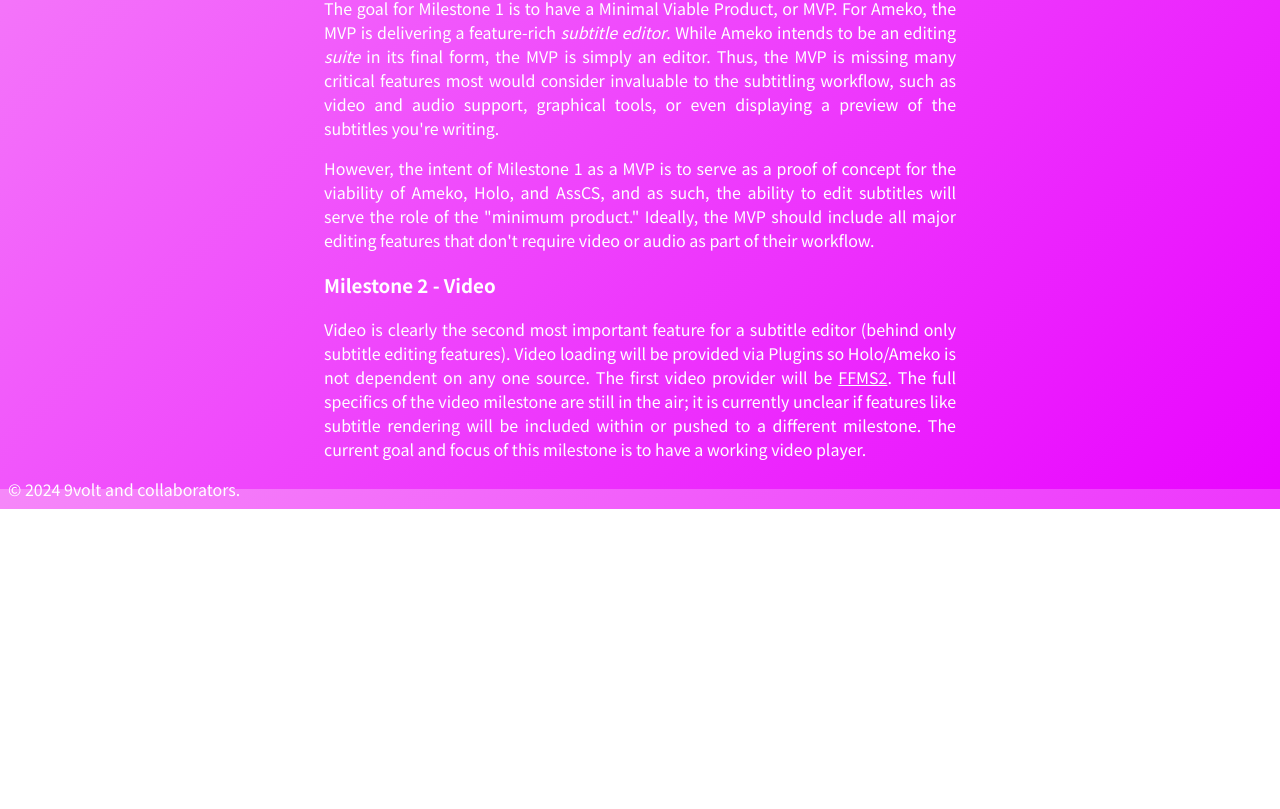
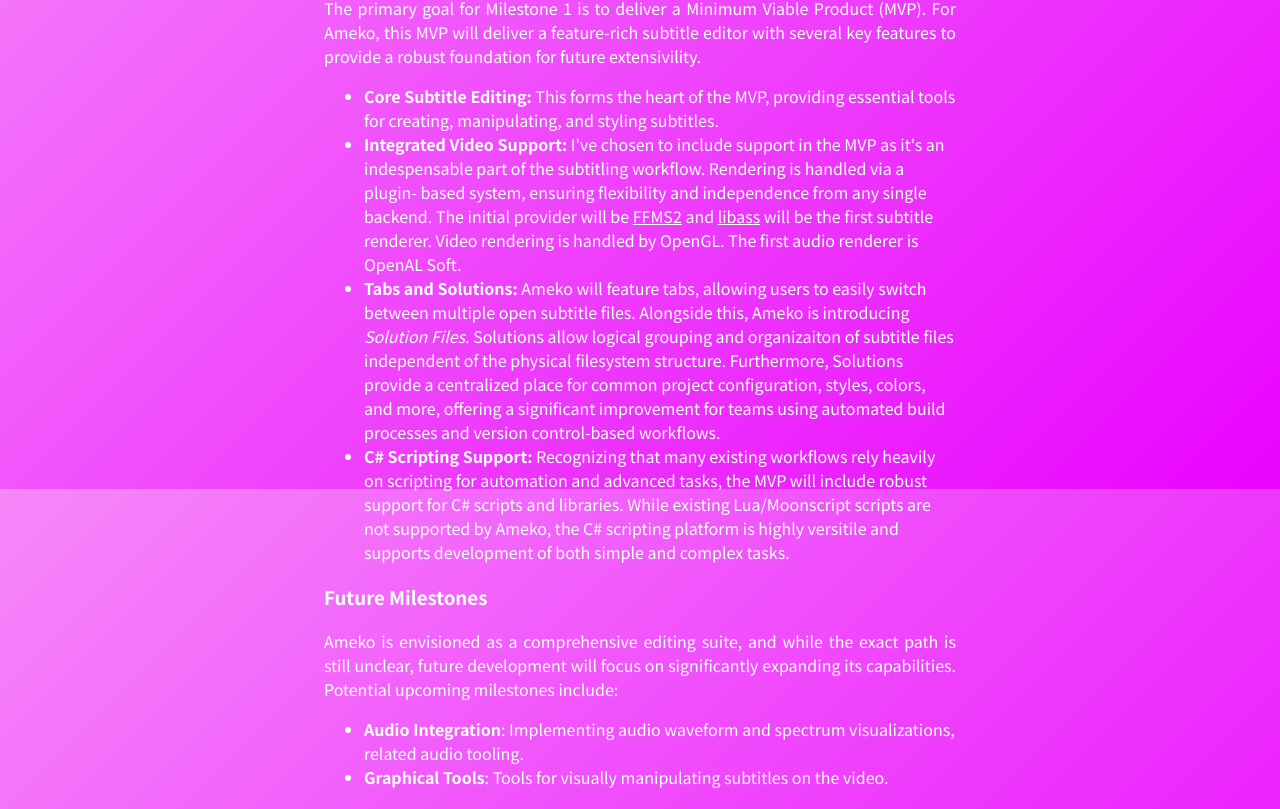
Before and after one commit to 9vult/AmekoOnTheWeb, a SvelteKit app: page /about in a window 1280 px wide. Shown: the part 311-1120 px from the top of the page. Before the commit the page ends 820 px from the top, so only its background shows below. Built offline with nearby package versions, Linux system fonts and the light colour scheme.

Commit message:
Update to 2025

```diff
--- a/src/routes/(home)/+page.svelte
+++ b/src/routes/(home)/+page.svelte
@@ -14,7 +14,7 @@
   </section>
 
   <footer class="foot">
-    &copy 2024 9volt and collaborators.
+    &copy 2025 9volt
   </footer>
 </main>
 
--- a/src/routes/about/+page.svelte
+++ b/src/routes/about/+page.svelte
@@ -9,30 +9,83 @@
     </p>
 
     <h2>Roadmap</h2>
-    <h3>Milestone 1 - MVP (Complete!)</h3>
+    <h3>Milestone 1 - MVP</h3>
 
     <p>
-      The goal for Milestone 1 is to have a Minimal Viable Product, or MVP. For Ameko, the MVP is delivering a feature-rich <i>subtitle editor</i>.
-      While Ameko intends to be an editing <i>suite</i> in its final form, the MVP is simply an editor. Thus, the MVP is missing many critical features
-      most would consider invaluable to the subtitling workflow, such as video and audio support, graphical tools, or even displaying a preview of
-      the subtitles you're writing.
+      The primary goal for Milestone 1 is to deliver a Minimum Viable
+      Product (MVP). For Ameko, this MVP will deliver a feature-rich
+      subtitle editor with several key features to provide a robust
+      foundation for future extensivility.
     </p>
+    <ul>
+      <li>
+        <b>Core Subtitle Editing:</b>
+        This forms the heart of the MVP, providing essential tools for
+        creating, manipulating, and styling subtitles.
+      </li>
+      <li>
+        <b>Integrated Video Support:</b>
+        I've chosen to include support in the MVP as it's an indespensable
+        part of the subtitling workflow. Rendering is handled via a plugin-
+        based system, ensuring flexibility and independence from any single
+        backend. The initial provider will be
+        <a href="https://github.com/FFMS/ffms2">FFMS2</a> and
+        <a href="https://github.com/libass/libass/">libass</a> will be the
+        first subtitle renderer. Video rendering is handled by OpenGL. The
+        first audio renderer is OpenAL Soft.
+      </li>
+      <li>
+        <b>Tabs and Solutions:</b>
+        Ameko will feature tabs, allowing users to easily switch between
+        multiple open subtitle files. Alongside this, Ameko is introducing
+        <i>Solution Files</i>. Solutions allow logical grouping and organizaiton
+        of subtitle files independent of the physical filesystem structure.
+        Furthermore, Solutions provide a centralized place for common project
+        configuration, styles, colors, and more, offering a significant improvement
+        for teams using automated build processes and version control-based
+        workflows.
+      </li>
+      <li>
+        <b>C# Scripting Support:</b>
+       Recognizing that many existing workflows rely heavily on scripting for
+       automation and advanced tasks, the MVP will include robust support for C#
+       scripts and libraries. While existing Lua/Moonscript scripts are not supported
+       by Ameko, the C# scripting platform is highly versitile and supports
+       development of both simple and complex tasks.
+      </li>
+    </ul>
+
+    <h3>Future Milestones</h3>
     <p>
-      However, the intent of Milestone 1 as a MVP is to serve as a proof of concept for the viability of Ameko, Holo, and AssCS, and as such, the ability to
-      edit subtitles will serve the role of the "minimum product." Ideally, the MVP should include all major editing features that don't require
-      video or audio as part of their workflow.
+      Ameko is envisioned as a comprehensive editing suite, and while the exact
+      path is still unclear, future development will focus on significantly expanding
+      its capabilities. Potential upcoming milestones include:
+    </p>
+    <ul>
+      <li>
+        <b>Audio Integration</b>:
+        Implementing audio waveform and spectrum visualizations, related audio tooling.
+      </li>
+      <li>
+        <b>Graphical Tools</b>:
+        Tools for visually manipulating subtitles on the video.
+      </li>
+    </ul>
+    <p>
+      These are initial ideas—milestones will be added or removed based on user feedback,
+      community contributions, and the natural progression of Ameko's development.
     </p>
 
-    <h3>Milestone 2 - Video</h3>
+    <h3>Translation Contributions</h3>
     <p>
-      Video is clearly the second most important feature for a subtitle editor (behind only subtitle editing features).
-      Video loading will be provided via Plugins so Holo/Ameko is not dependent on any one source. The first video provider will be <a href="https://github.com/FFMS/ffms2">FFMS2</a>.
-      The full specifics of the video milestone are still in the air; it is currently unclear if features like subtitle rendering will
-      be included within or pushed to a different milestone. The current goal and focus of this milestone is to have a working video player.
+      If you are interested in localizing Ameko into your language (Thank you!),
+      please see the <a href="https://crowdin.com/project/ameko">Crowdin project</a>.
+      Note: Ameko is localized via the ResX format, which is quite limited,
+      such as lacking support for plurals.
     </p>
   </section>
   <footer class="foot">
-    &copy 2024 9volt and collaborators.
+    &copy 2025 9volt
   </footer>
 </main>
 
```
